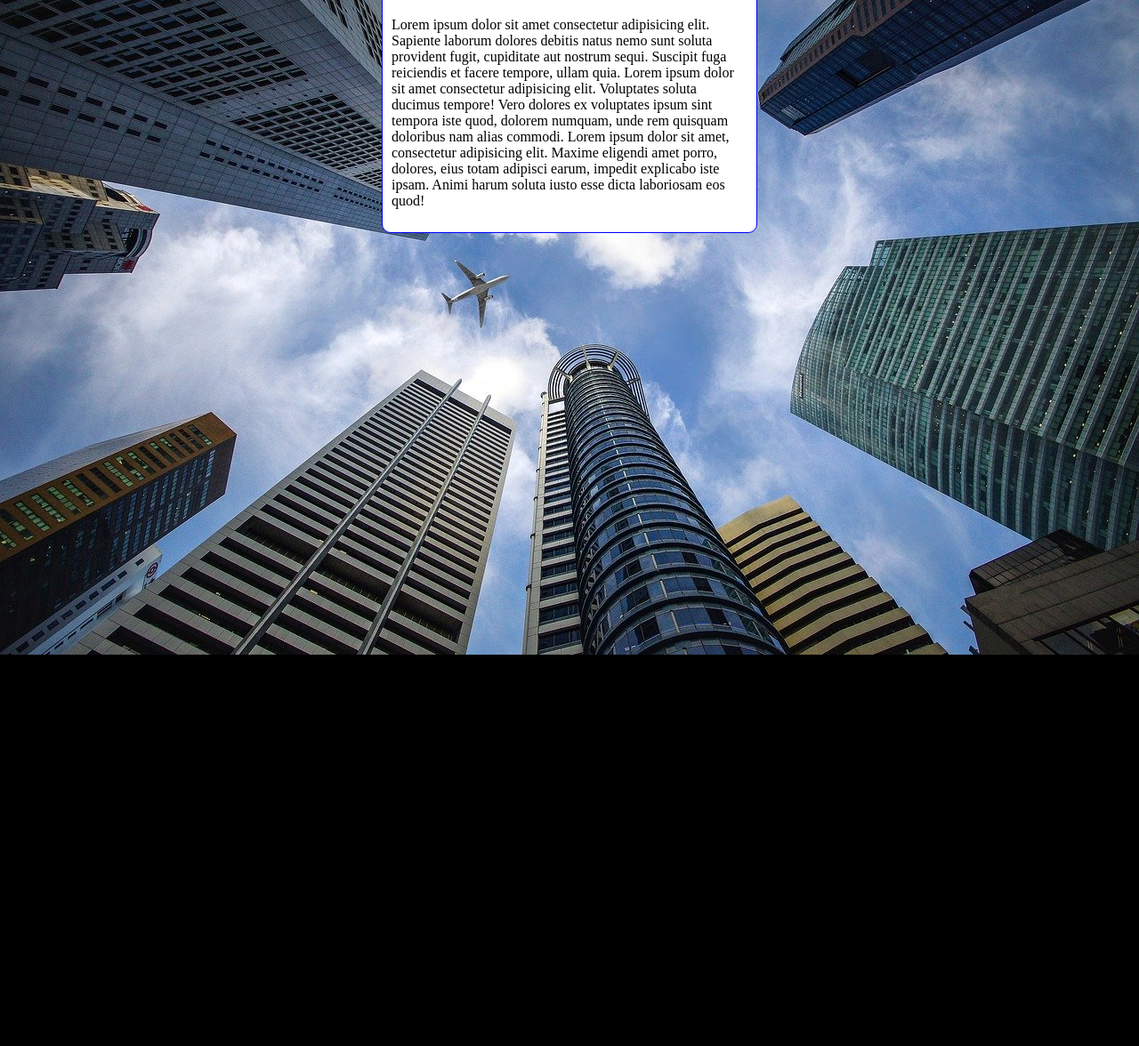
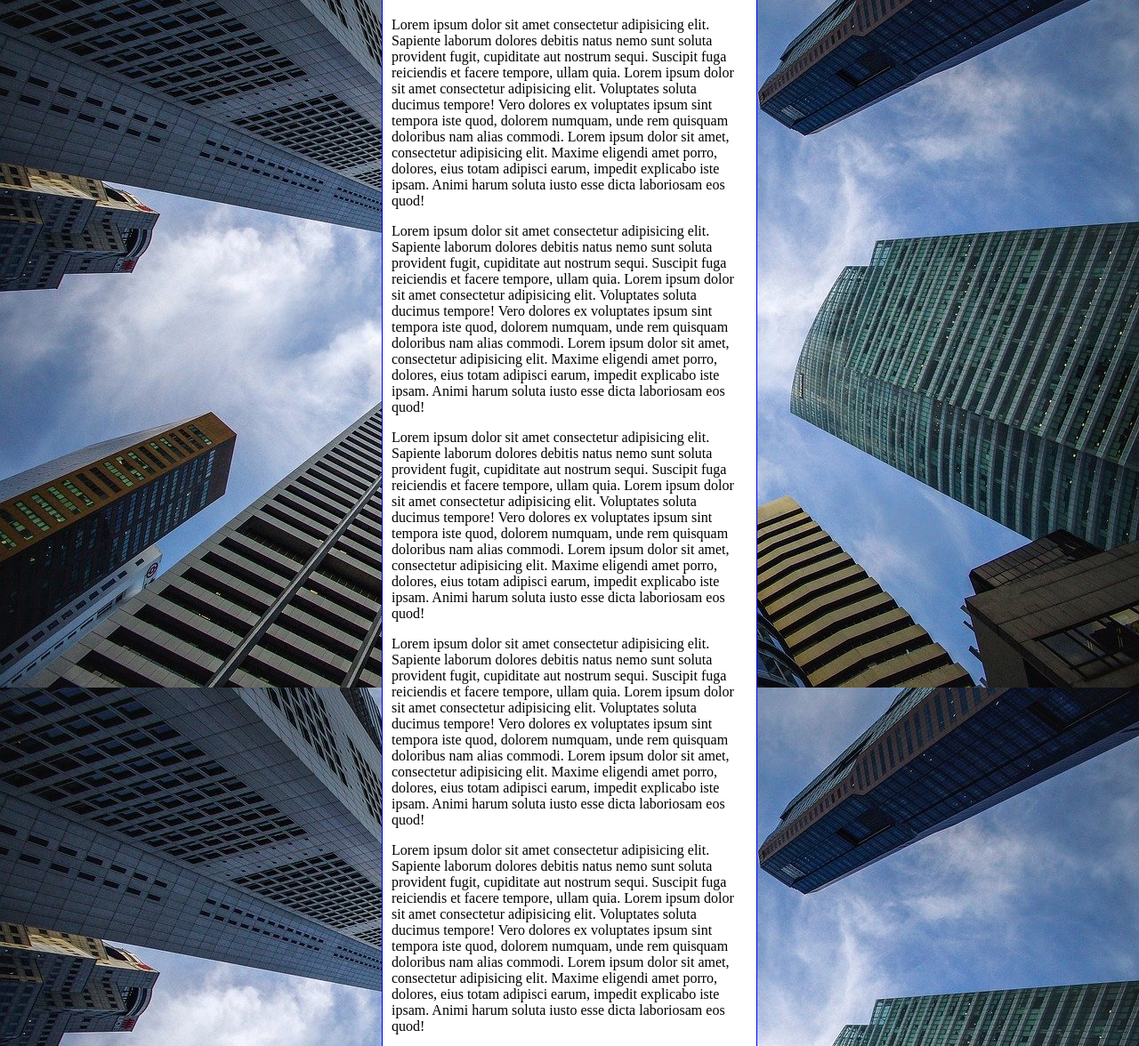
Before and after one commit to brunoboehme/html-css, a plain HTML site: page exercicios/exe022/fundo006.html in a window 1280 px wide. Shown: the part 80-1256 px from the top of the page at 89% size. Before the commit the page ends 816 px from the top, so only its background shows below. Drawn offline with Linux system fonts and the light colour scheme.

Commit message:
Atualizei fundo006

```diff
--- a/exercicios/exe022/fundo006.html
+++ b/exercicios/exe022/fundo006.html
@@ -10,7 +10,7 @@
             background-color: black;
             background-image: url(imagens/wallpaper002.jpg);
             background-position: center top;
-            background-repeat: no-repeat;
+            background-repeat: repeat-y;
             background-size: cover;
         }
         main {
@@ -27,6 +27,12 @@
     <main>
         <h1>Teste de imagem de fundo</h1>
         <p>Lorem ipsum dolor sit amet consectetur adipisicing elit. Sapiente laborum dolores debitis natus nemo sunt soluta provident fugit, cupiditate aut nostrum sequi. Suscipit fuga reiciendis et facere tempore, ullam quia. Lorem ipsum dolor sit amet consectetur adipisicing elit. Voluptates soluta ducimus tempore! Vero dolores ex voluptates ipsum sint tempora iste quod, dolorem numquam, unde rem quisquam doloribus nam alias commodi. Lorem ipsum dolor sit amet, consectetur adipisicing elit. Maxime eligendi amet porro, dolores, eius totam adipisci earum, impedit explicabo iste ipsam. Animi harum soluta iusto esse dicta laboriosam eos quod!</p>
+        <p>Lorem ipsum dolor sit amet consectetur adipisicing elit. Sapiente laborum dolores debitis natus nemo sunt soluta provident fugit, cupiditate aut nostrum sequi. Suscipit fuga reiciendis et facere tempore, ullam quia. Lorem ipsum dolor sit amet consectetur adipisicing elit. Voluptates soluta ducimus tempore! Vero dolores ex voluptates ipsum sint tempora iste quod, dolorem numquam, unde rem quisquam doloribus nam alias commodi. Lorem ipsum dolor sit amet, consectetur adipisicing elit. Maxime eligendi amet porro, dolores, eius totam adipisci earum, impedit explicabo iste ipsam. Animi harum soluta iusto esse dicta laboriosam eos quod!</p>
+        <p>Lorem ipsum dolor sit amet consectetur adipisicing elit. Sapiente laborum dolores debitis natus nemo sunt soluta provident fugit, cupiditate aut nostrum sequi. Suscipit fuga reiciendis et facere tempore, ullam quia. Lorem ipsum dolor sit amet consectetur adipisicing elit. Voluptates soluta ducimus tempore! Vero dolores ex voluptates ipsum sint tempora iste quod, dolorem numquam, unde rem quisquam doloribus nam alias commodi. Lorem ipsum dolor sit amet, consectetur adipisicing elit. Maxime eligendi amet porro, dolores, eius totam adipisci earum, impedit explicabo iste ipsam. Animi harum soluta iusto esse dicta laboriosam eos quod!</p>
+        <p>Lorem ipsum dolor sit amet consectetur adipisicing elit. Sapiente laborum dolores debitis natus nemo sunt soluta provident fugit, cupiditate aut nostrum sequi. Suscipit fuga reiciendis et facere tempore, ullam quia. Lorem ipsum dolor sit amet consectetur adipisicing elit. Voluptates soluta ducimus tempore! Vero dolores ex voluptates ipsum sint tempora iste quod, dolorem numquam, unde rem quisquam doloribus nam alias commodi. Lorem ipsum dolor sit amet, consectetur adipisicing elit. Maxime eligendi amet porro, dolores, eius totam adipisci earum, impedit explicabo iste ipsam. Animi harum soluta iusto esse dicta laboriosam eos quod!</p>
+        <p>Lorem ipsum dolor sit amet consectetur adipisicing elit. Sapiente laborum dolores debitis natus nemo sunt soluta provident fugit, cupiditate aut nostrum sequi. Suscipit fuga reiciendis et facere tempore, ullam quia. Lorem ipsum dolor sit amet consectetur adipisicing elit. Voluptates soluta ducimus tempore! Vero dolores ex voluptates ipsum sint tempora iste quod, dolorem numquam, unde rem quisquam doloribus nam alias commodi. Lorem ipsum dolor sit amet, consectetur adipisicing elit. Maxime eligendi amet porro, dolores, eius totam adipisci earum, impedit explicabo iste ipsam. Animi harum soluta iusto esse dicta laboriosam eos quod!</p>
+        <p>Lorem ipsum dolor sit amet consectetur adipisicing elit. Sapiente laborum dolores debitis natus nemo sunt soluta provident fugit, cupiditate aut nostrum sequi. Suscipit fuga reiciendis et facere tempore, ullam quia. Lorem ipsum dolor sit amet consectetur adipisicing elit. Voluptates soluta ducimus tempore! Vero dolores ex voluptates ipsum sint tempora iste quod, dolorem numquam, unde rem quisquam doloribus nam alias commodi. Lorem ipsum dolor sit amet, consectetur adipisicing elit. Maxime eligendi amet porro, dolores, eius totam adipisci earum, impedit explicabo iste ipsam. Animi harum soluta iusto esse dicta laboriosam eos quod!</p>
+
     </main>
 </body>
 </html>
```
